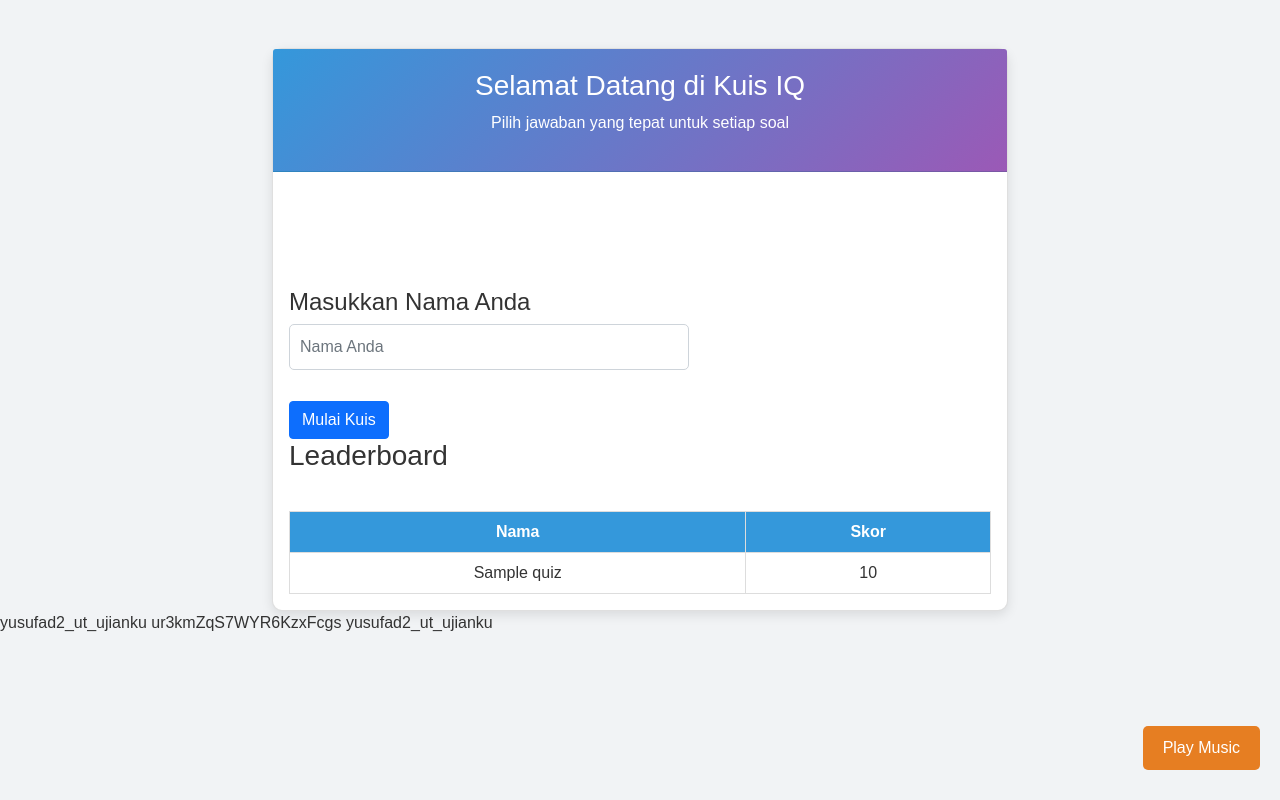
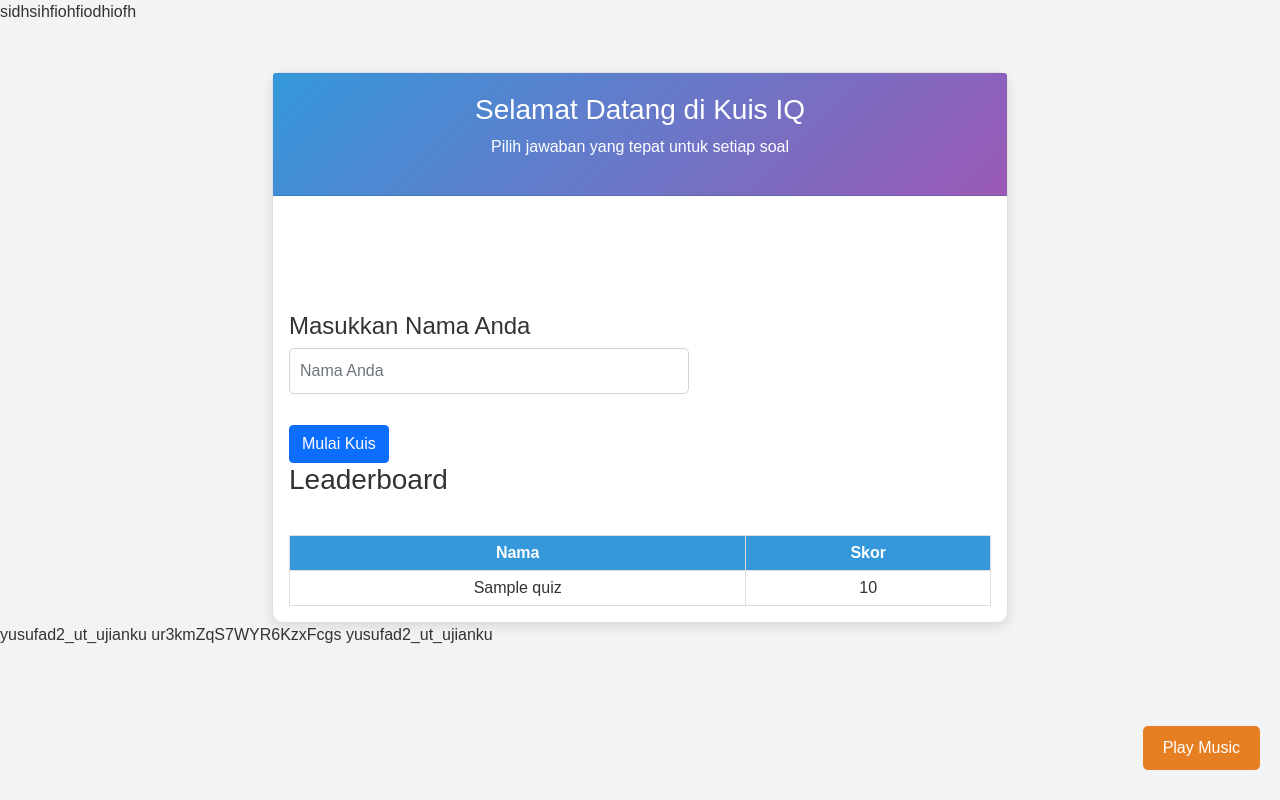
Before and after one commit to YusufAdiSaputra/sinaugitanying, a PHP site: page /quiz.php in a window 1280 px wide. Run offline with PHP 8.4, Linux system fonts and the light colour scheme; tables that the repository leaves empty or names only in its code hold one stand-in row (values such as "Sample post"); some libraries are stand-ins or nearby versions.

Commit message:
perubahan pertama kontol

```diff
--- a/quiz.php
+++ b/quiz.php
@@ -46,6 +46,7 @@ if ($_SERVER['REQUEST_METHOD'] === 'POST' && isset($_POST['nama']) && isset($_PO
 }
 ?>
 
+sidhsihfiohfiodhiofh
 <!DOCTYPE html>
 <html lang="id">
 
```
